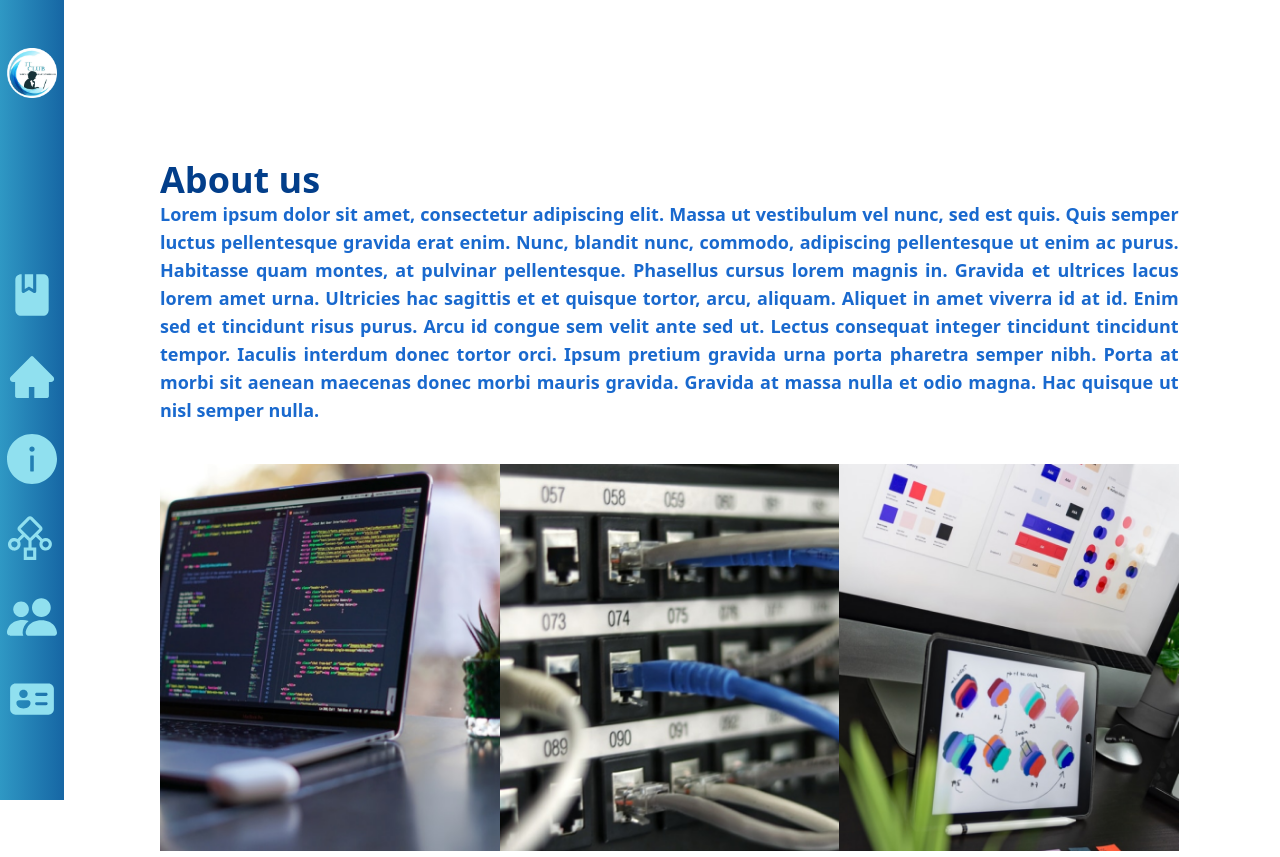
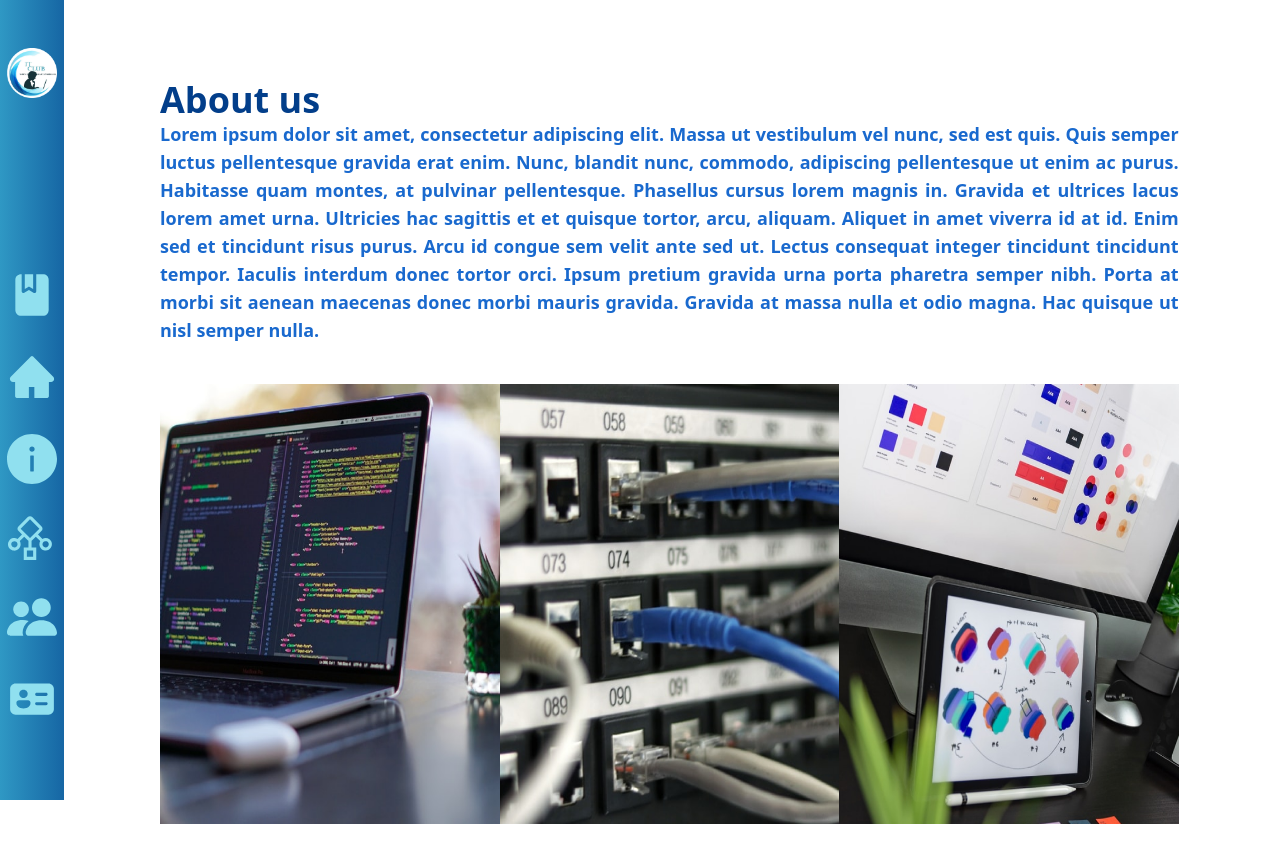
Before and after one commit to itclubnedukabta/frontend-website-itclub, a React (Create React App) app: page /about in a window 1280 px wide. After the commit the page ends 830 px from the top, so only its background shows below. Built offline with nearby package versions, Linux system fonts and the light colour scheme.

Commit message:
Add React Helmet for title

```diff
--- a/package.json
+++ b/package.json
@@ -11,9 +11,11 @@
     "@types/node": "^12.0.0",
     "@types/react": "^17.0.0",
     "@types/react-dom": "^17.0.0",
+    "@types/react-helmet": "^6.1.1",
     "@types/react-router-dom": "^5.1.7",
     "react": "^17.0.2",
     "react-dom": "^17.0.2",
+    "react-helmet": "^6.1.0",
     "react-router-dom": "^5.2.0",
     "react-scripts": "4.0.3",
     "typescript": "^4.1.2",
--- a/src/pages/About.tsx
+++ b/src/pages/About.tsx
@@ -1,4 +1,5 @@
 import React from "react";
+import { Helmet } from "react-helmet";
 import "../Tailwind.css";
 const Image1 = require("../assets/img/About1.png");
 const Image2 = require("../assets/img/About2.png");
@@ -8,7 +9,10 @@ class About extends React.Component {
   render() {
     return (
       <div className="h-screen w-screen pt-3 sm:pt-0 pl-0 sm:pl-16">
-        <div className="pt-40 pl-24 w-11/12 h-full">
+        <Helmet>
+          <title>About | IT Club Nedukabta</title>
+        </Helmet>
+        <div className="pt-20 pl-24 w-11/12 h-full">
           <h1
             className="text-4xl font-bold"
             style={{
--- a/src/pages/Home.tsx
+++ b/src/pages/Home.tsx
@@ -1,4 +1,5 @@
 import React from "react";
+import { Helmet } from "react-helmet";
 import "../Tailwind.css";
 
 class Home extends React.Component {
@@ -10,6 +11,9 @@ class Home extends React.Component {
           backgroundImage: "linear-gradient(to right, #01B1D6, #0178B7)",
         }}
       >
+        <Helmet>
+          <title>Home | IT Club Nedukabta</title>
+        </Helmet>
         <div className="pl-20">
           <h1 className="text-8xl font-bold" style={{ color: "#ADE8F4" }}>
             IT Club
```
Also changed, not shown: 1 other file (tests, documents, lock files or other folders).
